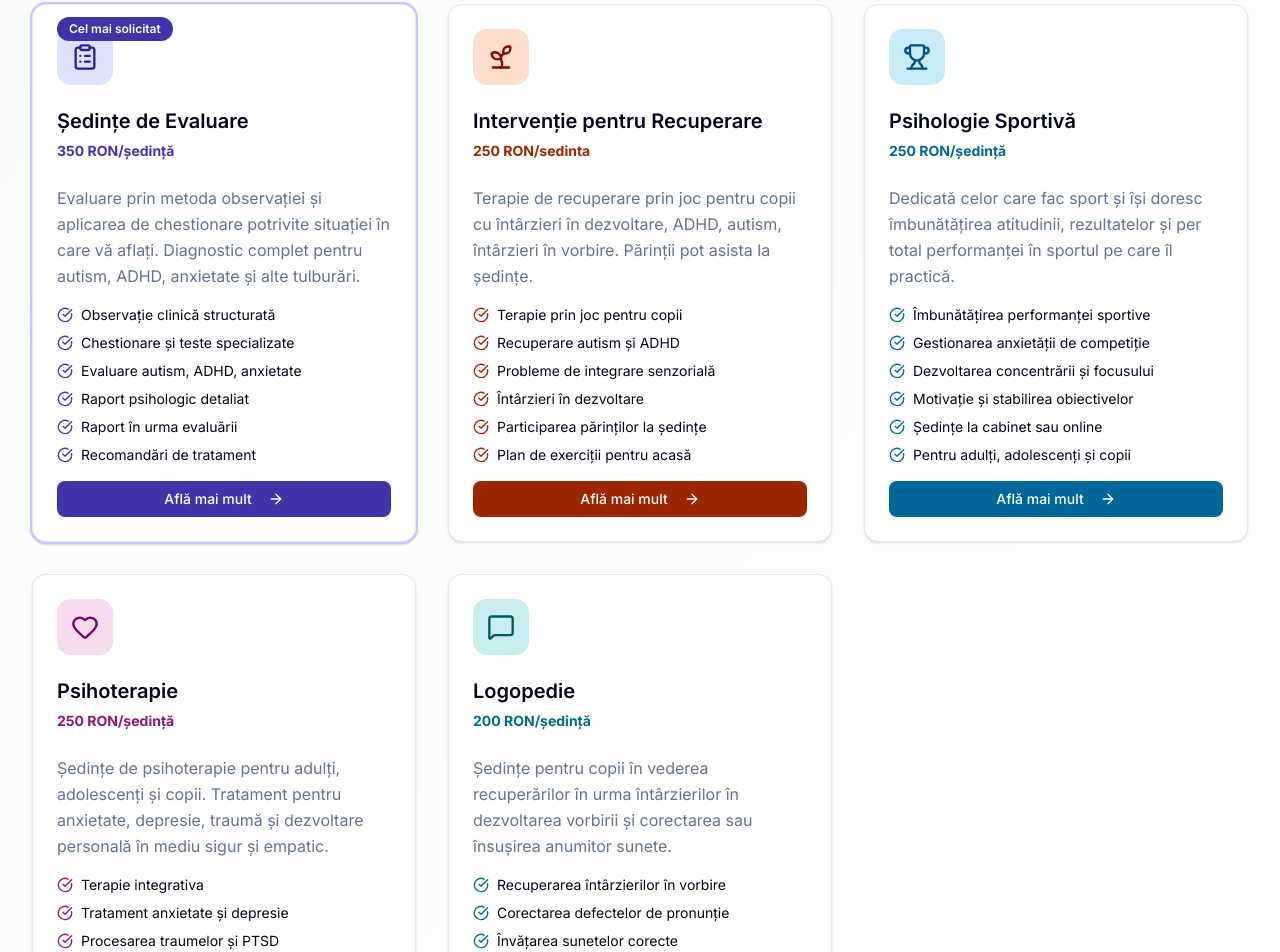
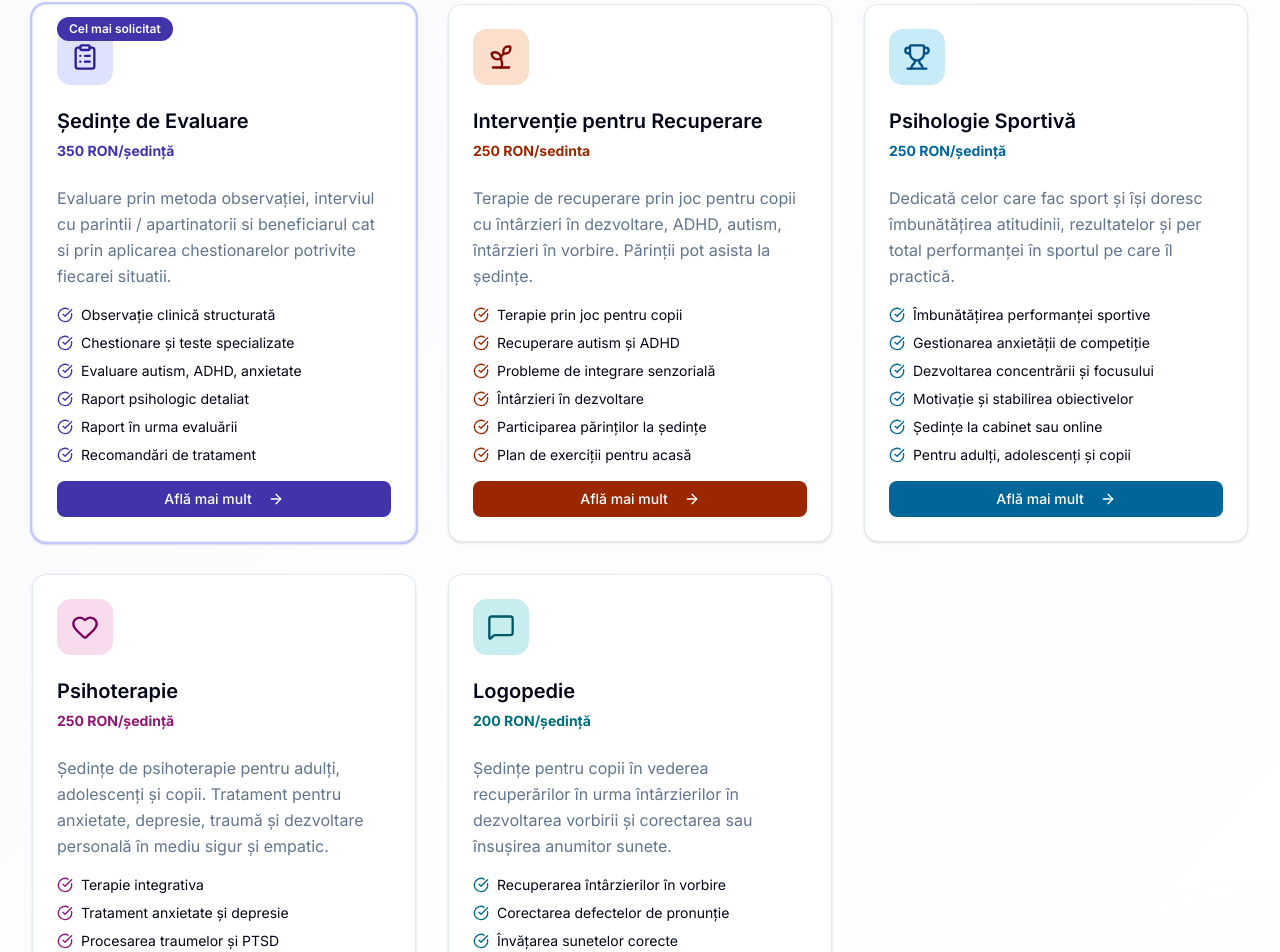
Before and after one commit to mateismarius/psiholog-alina, a Next.js app: page / in a window 1280 px wide. Shown: the part 1741-2693 px from the top of the page. Built offline with nearby package versions, Linux system fonts and the light colour scheme; no server answers.

Commit message:
Update page.tsx
eliminat diagnostic din descrerea sedintei de evaluare

```diff
--- a/src/app/page.tsx
+++ b/src/app/page.tsx
@@ -56,7 +56,7 @@ const services = [
   {
     icon: ClipboardList,
     title: 'Ședințe de Evaluare',
-    description: 'Evaluare prin metoda observației și aplicarea de chestionare potrivite situației în care vă aflați. Diagnostic complet pentru autism, ADHD, anxietate și alte tulburări.',
+    description: 'Evaluare prin metoda observației, interviul cu parintii / apartinatorii si beneficiarul cat si prin aplicarea chestionarelor potrivite fiecarei situatii.',
     features: [
       'Observație clinică structurată',
       'Chestionare și teste specializate',
```
